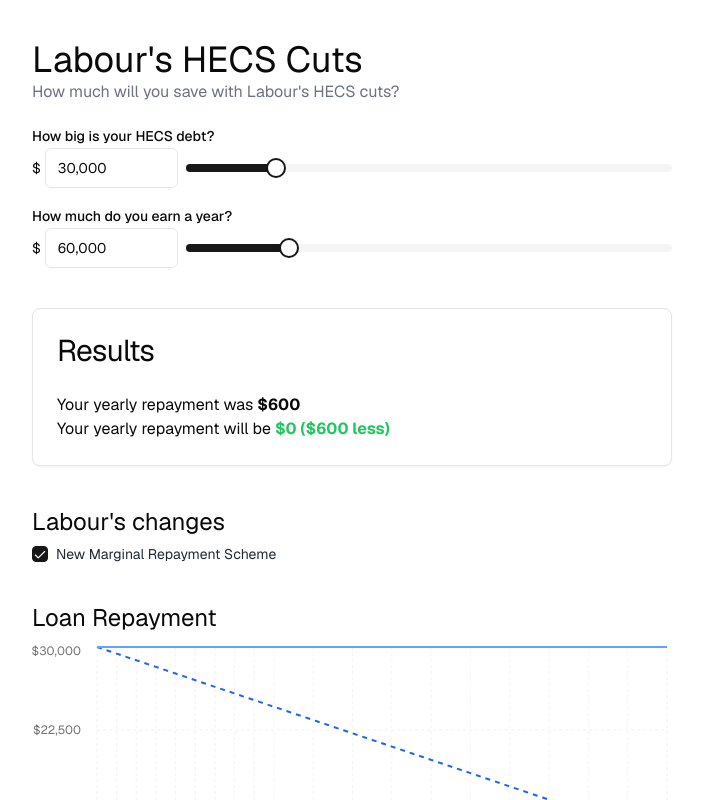
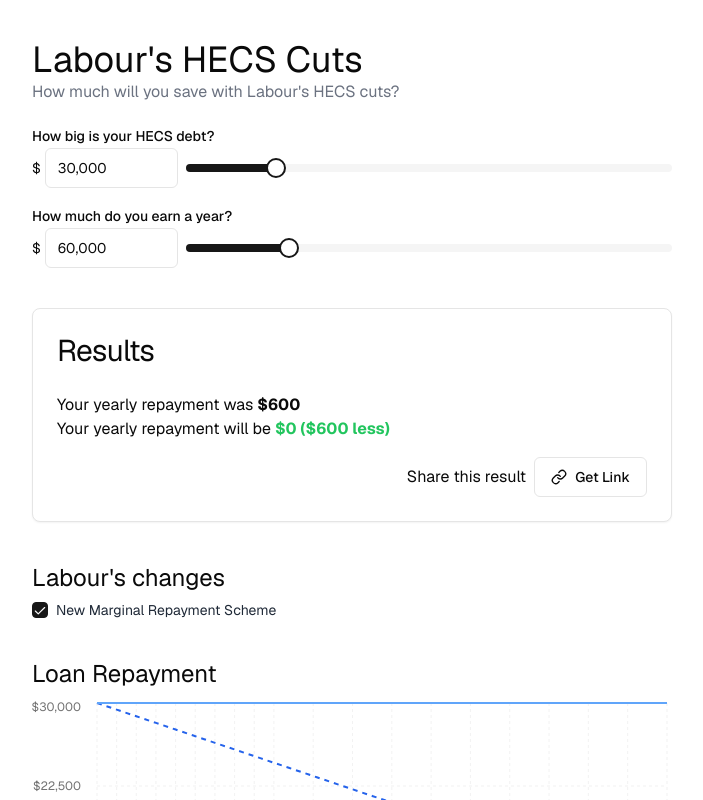
Before and after one commit to DanielTMolloy919/hecs-cuts, a Next.js app: page / in a window 1280 px wide. Shown: the top 800 px of the page, without its empty margins (288-991 px from the left). Built offline with nearby package versions, Linux system fonts and the light colour scheme.

Commit message:
query params

```diff
--- a/package.json
+++ b/package.json
@@ -19,15 +19,18 @@
     "@radix-ui/react-checkbox": "^1.1.2",
     "@radix-ui/react-label": "^2.1.0",
     "@radix-ui/react-slider": "^1.2.1",
+    "@radix-ui/react-slot": "^1.1.0",
     "@t3-oss/env-nextjs": "^0.10.1",
     "class-variance-authority": "^0.7.0",
     "clsx": "^2.1.1",
     "geist": "^1.3.0",
     "lucide-react": "^0.454.0",
     "next": "^15.0.1",
+    "next-themes": "^0.3.0",
     "react": "^18.3.1",
     "react-dom": "^18.3.1",
     "recharts": "^2.13.3",
+    "sonner": "^1.6.1",
     "tailwind-merge": "^2.5.4",
     "tailwindcss-animate": "^1.0.7",
     "zod": "^3.23.3"
--- a/src/app/calculator.tsx
+++ b/src/app/calculator.tsx
@@ -18,6 +18,13 @@
 import { Slider } from "~/components/ui/slider";
 import { yearlyRepaymentOld, yearlyRepaymentNew } from "./data";
 import { cn } from "~/lib/utils";
+import { useRouter, useSearchParams } from "next/navigation";
+import { Button } from "~/components/ui/button";
+import { Link } from "lucide-react";
+import { toast } from "sonner";
+
+// Add window location type since we're in a client component
+declare const window: Window & typeof globalThis;
 
 const MAX_HECS_DEBT = 174998;
 const MAX_SALARY = 300000;
@@ -172,9 +179,16 @@
 }
 
 export default function Calculator() {
-  const [hecsDebt, setHecsDebt] = useState<number>(30000);
+  const router = useRouter();
+  const searchParams = useSearchParams();
 
-  const [salary, setSalary] = useState<number>(60000);
+  const [hecsDebt, setHecsDebt] = useState<number>(
+    () => Number(searchParams.get("debt")) || 30000,
+  );
+
+  const [salary, setSalary] = useState<number>(
+    () => Number(searchParams.get("salary")) || 60000,
+  );
 
   const [wageIndexation, setWageIndexation] = useState<boolean>(true);
 
@@ -186,20 +200,52 @@
   const repaymentDifference = Math.abs(oldRepayment - newRepayment);
   const differenceDirection = oldRepayment > newRepayment ? "less" : "more";
 
+  const updateURL = (debt: number, income: number) => {
+    const params = new URLSearchParams();
+    params.set("debt", debt.toString());
+    params.set("salary", income.toString());
+    router.replace(`?${params.toString()}`);
+  };
+
+  const handleHecsDebtChange = (value: number) => {
+    setHecsDebt(value);
+    updateURL(value, salary);
+  };
+
+  const handleSalaryChange = (value: number) => {
+    setSalary(value);
+    updateURL(hecsDebt, value);
+  };
+
+  const handleGetLink = () => {
+    // Get the current URL
+    const url = window.location.href;
+
+    // Copy to clipboard using the Clipboard API
+    navigator.clipboard.writeText(url).then(
+      () => {
+        toast.success("Link copied to clipboard");
+      },
+      () => {
+        toast.error("Failed to copy link");
+      },
+    );
+  };
+
   return (
     <div>
       <div className="flex flex-col gap-4">
         <InputWithSlider
           label="How big is your HECS debt?"
           value={hecsDebt}
-          onChange={setHecsDebt}
+          onChange={handleHecsDebtChange}
           min={0}
           max={MAX_HECS_DEBT}
         />
         <InputWithSlider
           label="How much do you earn a year?"
           value={salary}
-          onChange={setSalary}
+          onChange={handleSalaryChange}
           min={0}
           max={MAX_SALARY}
         />
@@ -228,6 +274,13 @@
               {repaymentDifference.toLocaleString()} {differenceDirection})
             </span>
           </p>
+          <div className="pt-4" />
+          <div className="flex items-center justify-end gap-2">
+            <span>Share this result</span>
+            <Button variant="outline" onClick={handleGetLink}>
+              <Link /> Get Link
+            </Button>
+          </div>
         </CardContent>
       </Card>
       <div className="pt-10" />
--- a/src/app/layout.tsx
+++ b/src/app/layout.tsx
@@ -2,6 +2,7 @@
 
 import { GeistSans } from "geist/font/sans";
 import { type Metadata } from "next";
+import { Toaster } from "~/components/ui/sonner";
 
 export const metadata: Metadata = {
   title: "Visualise HECS Cuts",
@@ -14,7 +15,10 @@
 }: Readonly<{ children: React.ReactNode }>) {
   return (
     <html lang="en" className={`${GeistSans.variable}`}>
-      <body>{children}</body>
+      <body>
+        {children}
+        <Toaster />
+      </body>
     </html>
   );
 }
--- /dev/null
+++ b/src/components/ui/button.tsx
@@ -0,0 +1,56 @@
+import * as React from "react"
+import { Slot } from "@radix-ui/react-slot"
+import { cva, type VariantProps } from "class-variance-authority"
+
+import { cn } from "~/lib/utils"
+
+const buttonVariants = cva(
+  "inline-flex items-center justify-center gap-2 whitespace-nowrap rounded-md text-sm font-medium ring-offset-background transition-colors focus-visible:outline-none focus-visible:ring-2 focus-visible:ring-ring focus-visible:ring-offset-2 disabled:pointer-events-none disabled:opacity-50 [&_svg]:pointer-events-none [&_svg]:size-4 [&_svg]:shrink-0",
+  {
+    variants: {
+      variant: {
+        default: "bg-primary text-primary-foreground hover:bg-primary/90",
+        destructive:
+          "bg-destructive text-destructive-foreground hover:bg-destructive/90",
+        outline:
+          "border border-input bg-background hover:bg-accent hover:text-accent-foreground",
+        secondary:
+          "bg-secondary text-secondary-foreground hover:bg-secondary/80",
+        ghost: "hover:bg-accent hover:text-accent-foreground",
+        link: "text-primary underline-offset-4 hover:underline",
+      },
+      size: {
+        default: "h-10 px-4 py-2",
+        sm: "h-9 rounded-md px-3",
+        lg: "h-11 rounded-md px-8",
+        icon: "h-10 w-10",
+      },
+    },
+    defaultVariants: {
+      variant: "default",
+      size: "default",
+    },
+  }
+)
+
+export interface ButtonProps
+  extends React.ButtonHTMLAttributes<HTMLButtonElement>,
+    VariantProps<typeof buttonVariants> {
+  asChild?: boolean
+}
+
+const Button = React.forwardRef<HTMLButtonElement, ButtonProps>(
+  ({ className, variant, size, asChild = false, ...props }, ref) => {
+    const Comp = asChild ? Slot : "button"
+    return (
+      <Comp
+        className={cn(buttonVariants({ variant, size, className }))}
+        ref={ref}
+        {...props}
+      />
+    )
+  }
+)
+Button.displayName = "Button"
+
+export { Button, buttonVariants }
--- /dev/null
+++ b/src/components/ui/sonner.tsx
@@ -0,0 +1,31 @@
+"use client"
+
+import { useTheme } from "next-themes"
+import { Toaster as Sonner } from "sonner"
+
+type ToasterProps = React.ComponentProps<typeof Sonner>
+
+const Toaster = ({ ...props }: ToasterProps) => {
+  const { theme = "system" } = useTheme()
+
+  return (
+    <Sonner
+      theme={theme as ToasterProps["theme"]}
+      className="toaster group"
+      toastOptions={{
+        classNames: {
+          toast:
+            "group toast group-[.toaster]:bg-background group-[.toaster]:text-foreground group-[.toaster]:border-border group-[.toaster]:shadow-lg",
+          description: "group-[.toast]:text-muted-foreground",
+          actionButton:
+            "group-[.toast]:bg-primary group-[.toast]:text-primary-foreground",
+          cancelButton:
+            "group-[.toast]:bg-muted group-[.toast]:text-muted-foreground",
+        },
+      }}
+      {...props}
+    />
+  )
+}
+
+export { Toaster }
```
Also changed, not shown: 1 other file (tests, documents, lock files or other folders).
